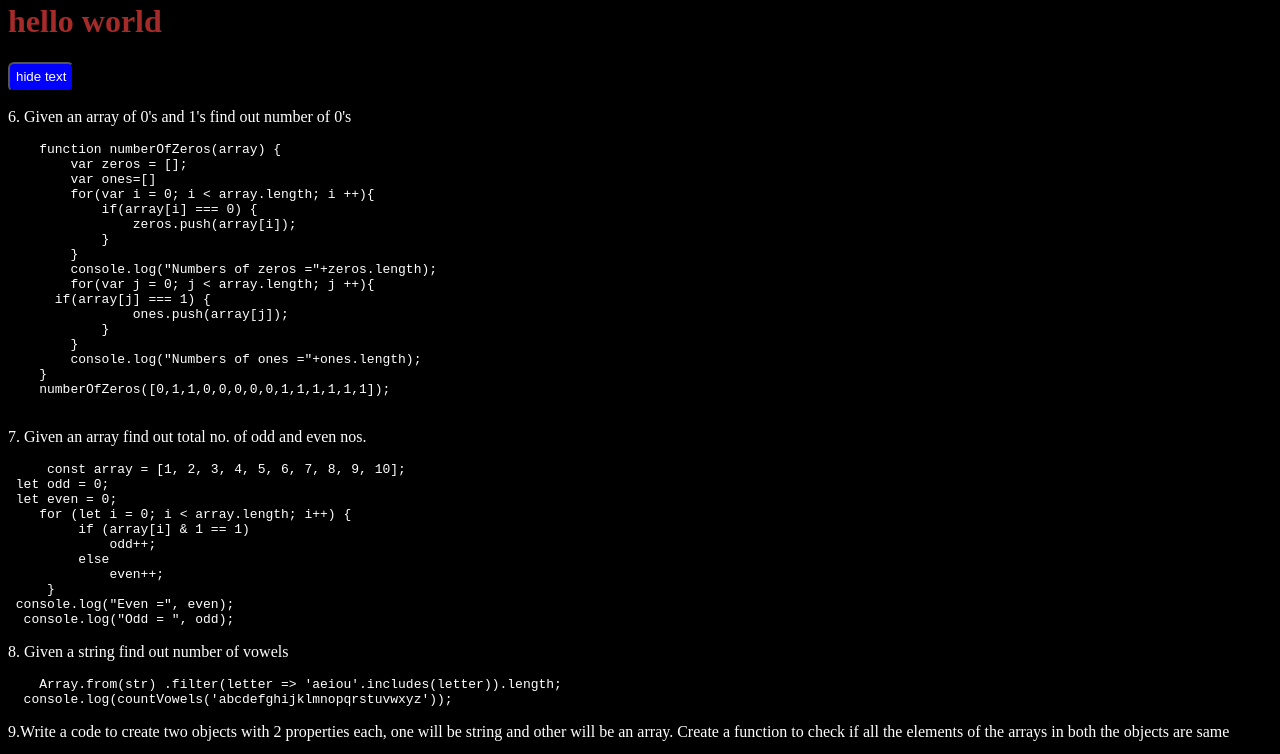
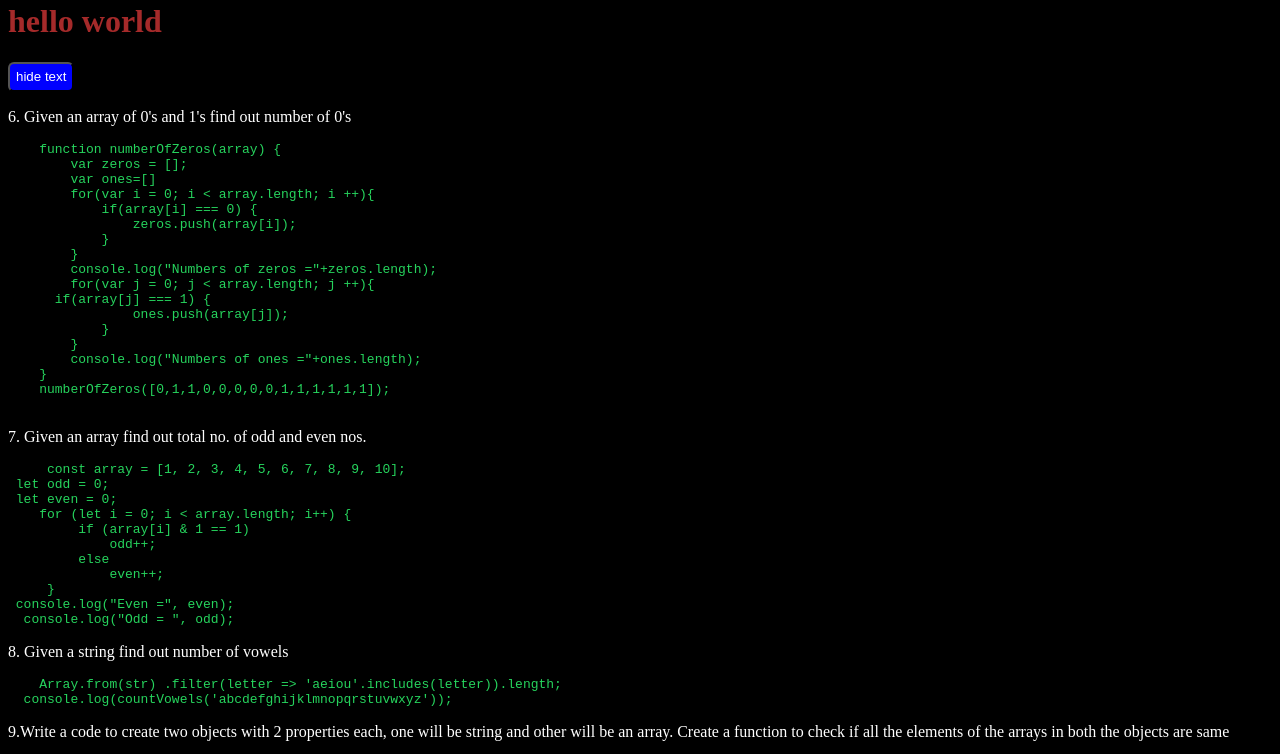
Before and after one commit to Pitambarbittu/js-ans-5, a plain HTML site: page index.html in a window 1280 px wide. Shown: the part 757-1511 px from the top of the page. Drawn offline with Linux system fonts and the light colour scheme.

Commit message:
Update index.css

```diff
--- a/index.css
+++ b/index.css
@@ -23,3 +23,7 @@ button{
 #hideme{
     color:brown;
 }
+
+pre{
+    color: rgb(38, 212, 93);
+}
```
